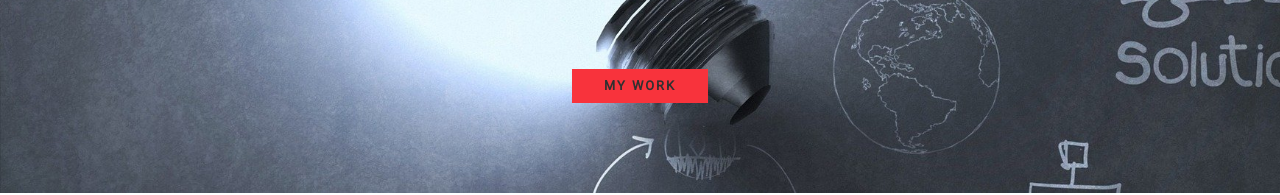
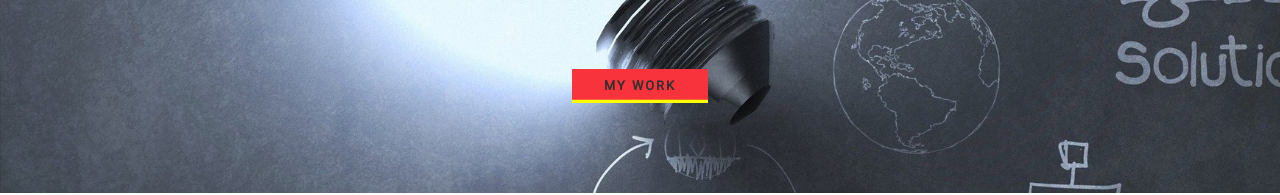
Before and after one commit to amadou-20/portfolio, a plain HTML site: page index.html in a window 1280 px wide. Shown: the part 1033-1228 px from the top of the page. Drawn offline with nearby package versions, Linux system fonts and the light colour scheme.

Commit message:
all the links are now underlined

```diff
--- a/css/style.css
+++ b/css/style.css
@@ -476,3 +476,7 @@ header {
     margin-left: auto;
     margin-right: auto;
 }
+a {
+    box-shadow: inset 0 -0.25em yellow;
+    text-decoration: none;
+}
```
